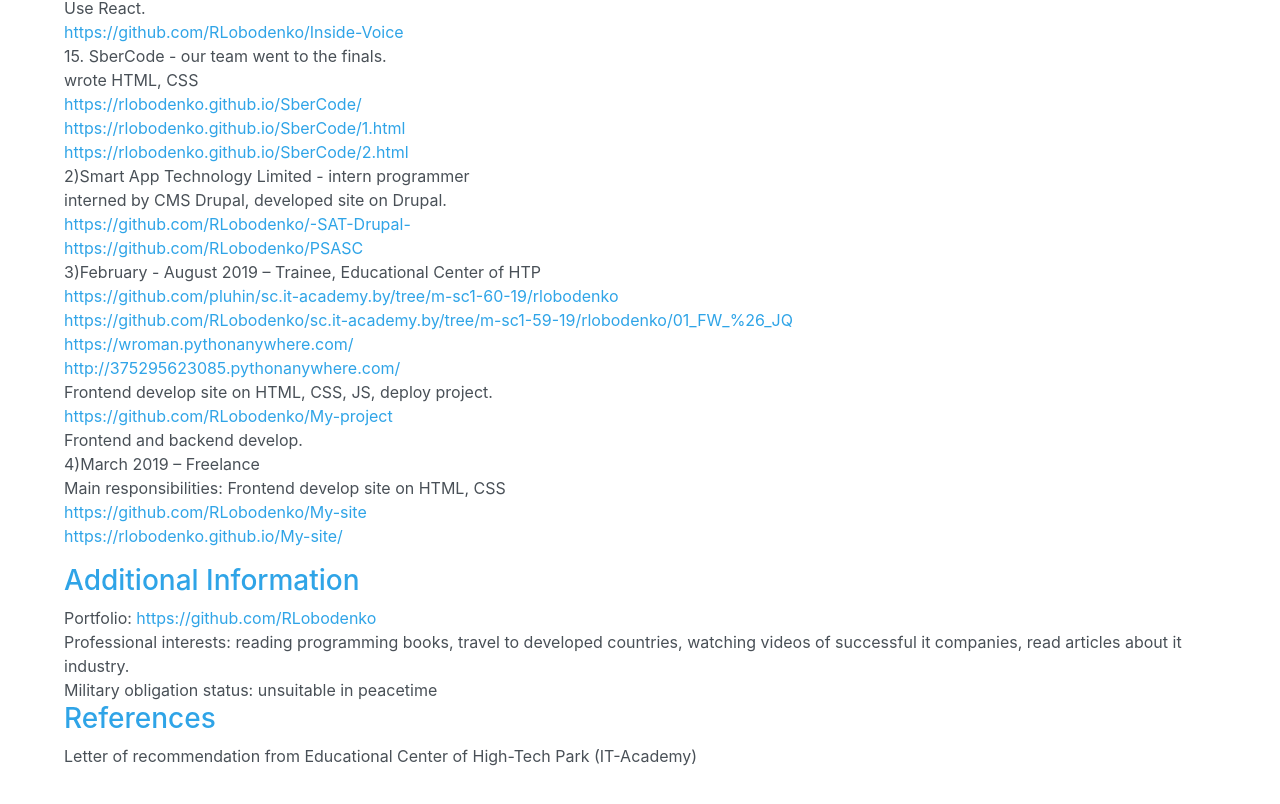
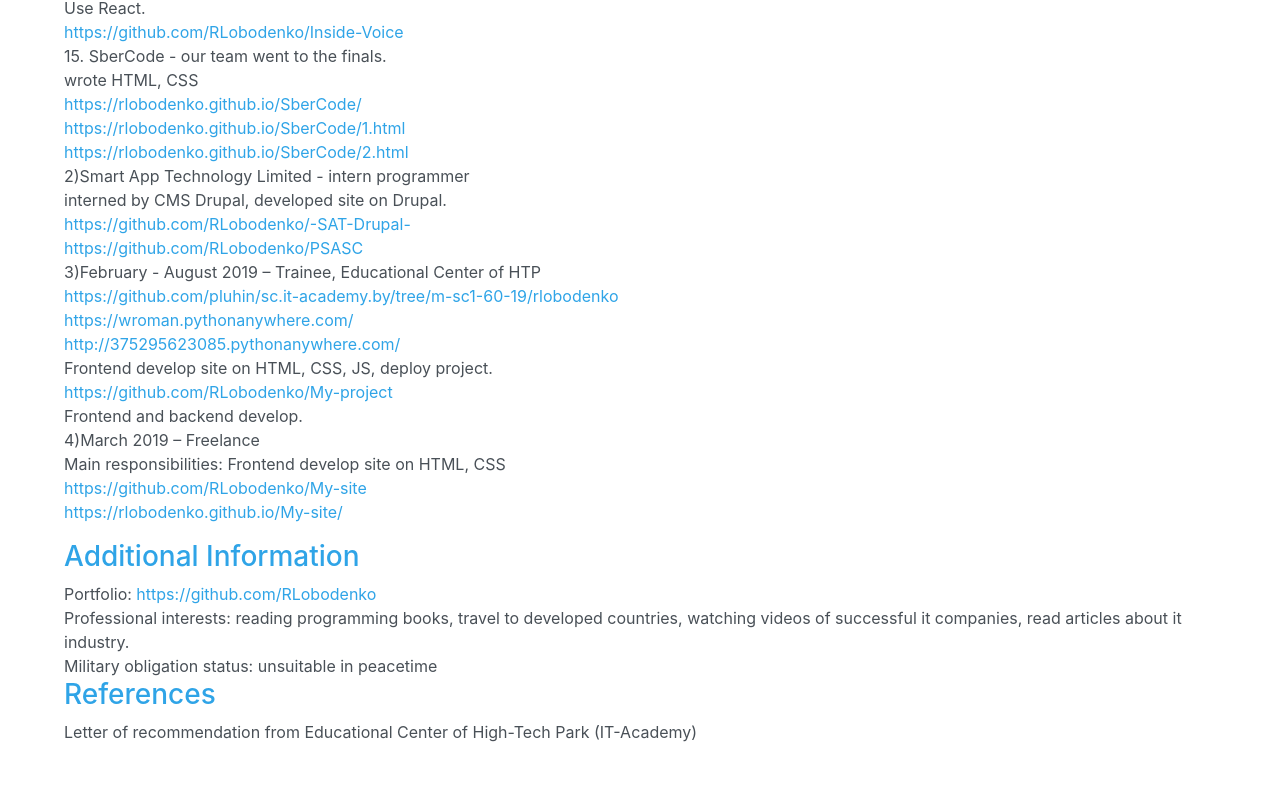
Before and after one commit to RLobodenko/cv, a plain HTML site: page index.html in a window 1280 px wide. Shown: the part 2852-3656 px from the top of the page. Drawn offline with nearby package versions, Linux system fonts and the light colour scheme.

Commit message:
Update index.html

```diff
--- a/index.html
+++ b/index.html
@@ -147,7 +147,6 @@
 <a href="https://github.com/RLobodenko/PSASC">https://github.com/RLobodenko/PSASC</a><br />
 3)February - August 2019 &ndash; Trainee, Educational Center of HTP<br />
 <a href="https://github.com/pluhin/sc.it-academy.by/tree/m-sc1-60-19/rlobodenko">https://github.com/pluhin/sc.it-academy.by/tree/m-sc1-60-19/rlobodenko</a><br />
-<a href="https://github.com/RLobodenko/sc.it-academy.by/tree/m-sc1-59-19/rlobodenko/01_FW_%26_JQ">https://github.com/RLobodenko/sc.it-academy.by/tree/m-sc1-59-19/rlobodenko/01_FW_%26_JQ</a><br />
 <a href="https://wroman.pythonanywhere.com/">https://wroman.pythonanywhere.com/</a><br />
 <a href="http://375295623085.pythonanywhere.com/">http://375295623085.pythonanywhere.com/</a><br />
 Frontend develop site on HTML, CSS, JS, deploy project.<br />
```
